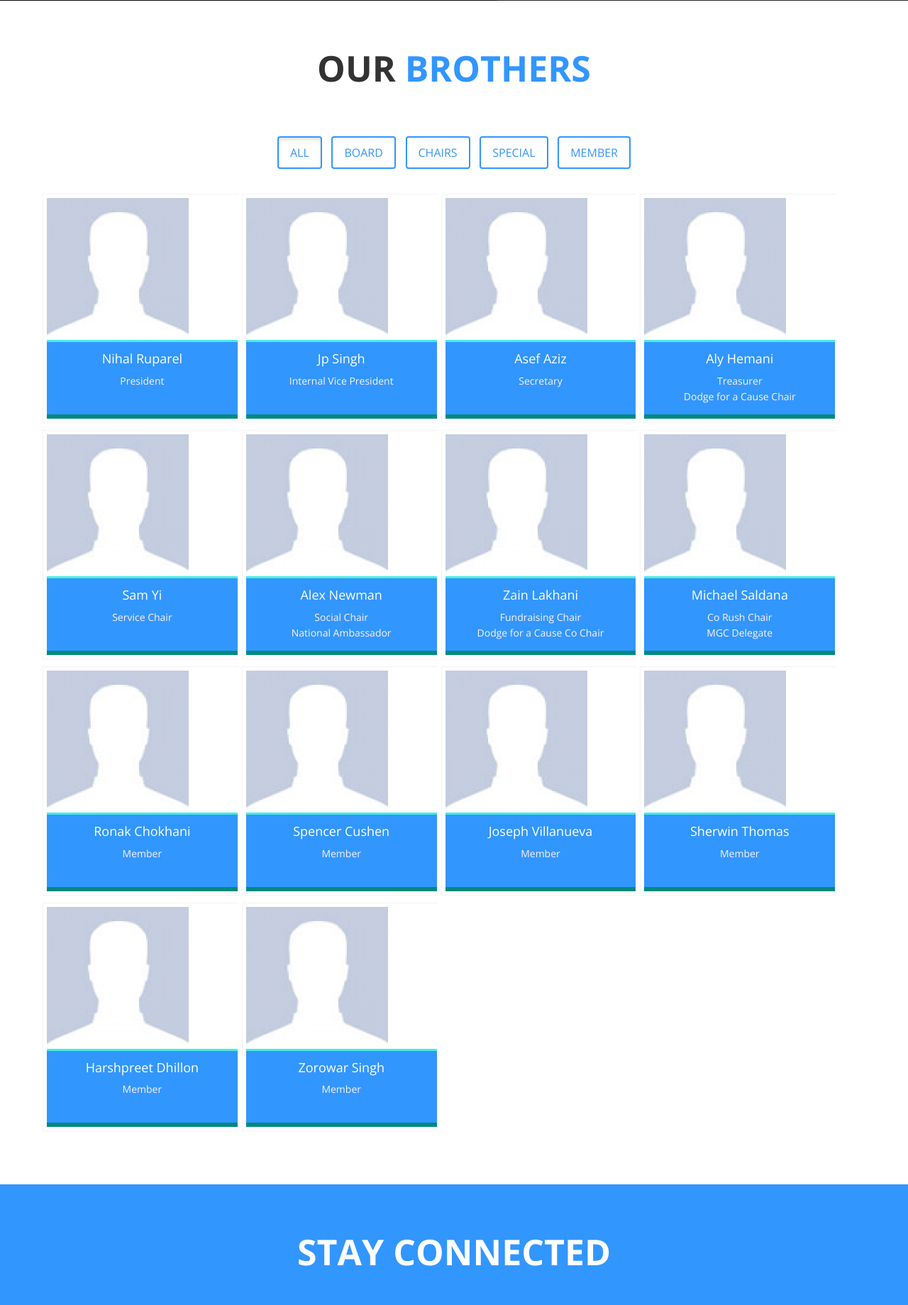
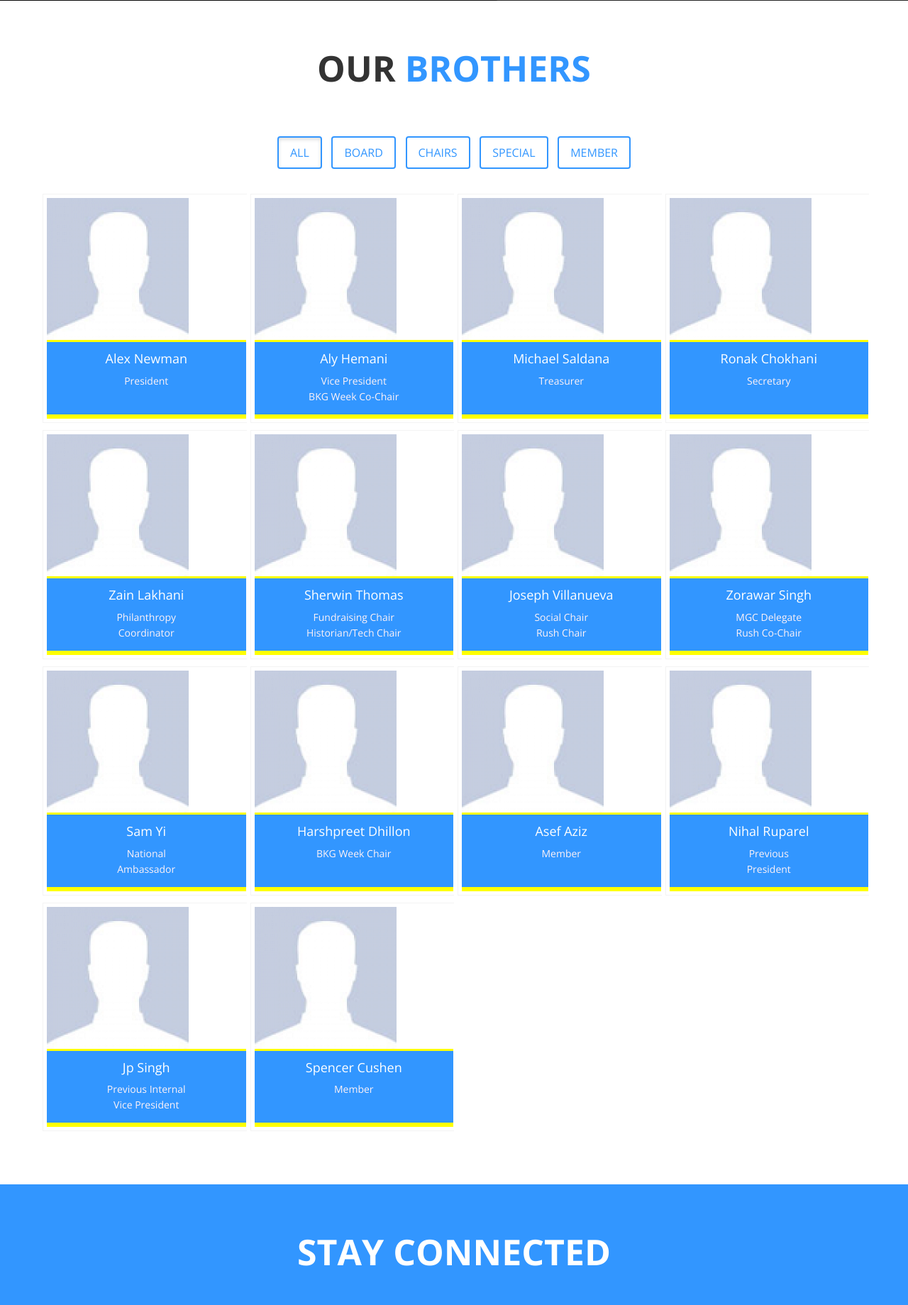
Before and after one commit to BKGBaylor/bkgbaylor.github.io, a PHP site: page / in a window 1280 px wide. Shown: the part 4022-5861 px from the top of the page at 71% size. Run offline with PHP 8.4, Linux system fonts and the light colour scheme.

Commit message:
Updated Leadership Positions

```diff
--- a/assets/css/style.css
+++ b/assets/css/style.css
@@ -85,8 +85,8 @@ header{width: 100%; height: 60px; position: fixed; top:0;}
 #pictures .owl-theme .owl-controls .owl-page span{background:0 0;display:none}
 #brothers .controls{text-align:center;margin-bottom:20px}
 #brothers .controls .btn{margin:10px 5px;text-transform:uppercase;font-weight:300}
-#brothers .portfolio-items .mix{width:24%;overflow:hidden}
-#brothers .portfolio-items figure{background:#fff;float:left;margin:5px;width:100%;height:100%;padding:5px;border:1px solid #F3F3F3;position:relative}
+#brothers .portfolio-items .mix{width:25%;overflow:hidden}
+#brothers .portfolio-items figure{background:#fff;float:center;margin:5px;width:100%;height:100%;padding:5px;border:1px solid #F3F3F3;position:relative}
 #brothers .portfolio-items figure .img{position:relative}
 #brothers .portfolio-items figure .img img{max-width:100%;height:auto;vertical-align:middle}
 #brothers .portfolio-items figure .img .overlay{display:block;background:rgba(0,0,0,.8);position:absolute;top:0;left:0;bottom:0;right:0;overflow:hidden;-webkit-transition:all .5s;-moz-transition:all .5s;transition:all .5s;z-index:20;opacity:0}
@@ -96,7 +96,7 @@ header{width: 100%; height: 60px; position: fixed; top:0;}
 #brothers .portfolio-items figure:hover .overlay{opacity:1}
 #brothers .portfolio-items figure:hover a.link-left{left:30%;opacity:1;color:#FFFF00}
 #brothers .portfolio-items figure:hover a.link-right{right:30%;opacity:1;color:#FFFF00}
-#brothers .portfolio-items .item-description{padding:4px 12px;text-align:center;background-color:#3296FF;border-top:3px solid #45EFDF;border-bottom:6px solid #008A7D;-webkit-transition:all .5s;-moz-transition:all .5s;transition:all .5s;position:relative}
+#brothers .portfolio-items .item-description{padding:4px 12px;text-align:center;background-color:#3296FF;border-top:3px solid #FFFF00;border-bottom:6px solid #FFFF00;-webkit-transition:all .5s;-moz-transition:all .5s;transition:all .5s;position:relative}
 #brothers .portfolio-items .item-description:after{border-color:#fff transparent;border-style:solid;border-width:0 22px 22px;top:-25px;content:"";display:block;left:50%;margin-left:-24px;position:absolute;width:25px;z-index:22;opacity:0;-webkit-transition:all .5s;-moz-transition:all .5s;transition:all .5s}
 #brothers .portfolio-items .item-description h4{color:#fff;font-weight:300;font-size:18px;-webkit-transition:all .5s;-moz-transition:all .5s;transition:all .5s}
 #brothers .portfolio-items .item-description p{color:#FEF2F6;font-weight:300;line-height:22px;-webkit-transition:all .5s;-moz-transition:all .5s;transition:all .5s}
--- a/index.html
+++ b/index.html
@@ -537,17 +537,182 @@
 								<div class="img">
 									<img src="assets/img/brothers/Genericp.png" alt="">
 									<div class="overlay">
+										<a data-lightbox="Alex Newman" href="assets/img/brothers/Genericp.png" class="link-left"><i class="fa fa-plus"></i></a>
+										<a href="https://www.facebook.com/alex.newman.75033" target="_blank" class="link-right"><i class="fa fa-facebook"></i></a>
+									</div>
+								</div>
+								<figcaption class="item-description">
+									<h4 class="item-title">Alex Newman</h4>
+									<p>President<br><br></p>
+								</figcaption>
+							</figure>
+						</div>
+						<div class="mix board chair" data-myorder="1">
+							<figure>
+								<div class="img">
+									<img src="assets/img/brothers/Genericp.png" alt="">
+									<div class="overlay">
+										<a data-lightbox="Aly Hemani" href="assets/img/brothers/Genericp.png" class="link-left"><i class="fa fa-plus"></i></a>
+										<a href="https://www.facebook.com/alyyyyyy" target="_blank" class="link-right"><i class="fa fa-facebook"></i></a>
+									</div>
+								</div>
+								<figcaption class="item-description">
+									<h4 class="item-title">Aly Hemani</h4>
+									<p>Vice President<br>BKG Week Co-Chair<br></p>
+								</figcaption>
+							</figure>
+						</div>
+						<div class="mix board" data-myorder="1">
+							<figure>
+								<div class="img">
+									<img src="assets/img/brothers/Genericp.png" alt="">
+									<div class="overlay">
+										<a data-lightbox="Michael Saldana" href="assets/img/brothers/Genericp.png" class="link-left"><i class="fa fa-plus"></i></a>
+										<a href="https://www.facebook.com/profile.php?id=100006666166186" target="_blank" class="link-right"><i class="fa fa-facebook"></i></a>
+									</div>
+								</div>
+								<figcaption class="item-description">
+									<h4 class="item-title">Michael Saldana</h4>
+									<p>Treasurer<br><br></p>
+								</figcaption>
+							</figure>
+						</div>
+						<div class="mix board" data-myorder="1">
+							<figure>
+								<div class="img">
+									<img src="assets/img/brothers/Genericp.png" alt="">
+									<div class="overlay">
+										<a data-lightbox="Ronak Chokhani" href="assets/img/brothers/Genericp.png" class="link-left"><i class="fa fa-plus"></i></a>
+										<a href="https://www.facebook.com/ronak.chokhani" target="_blank" class="link-right"><i class="fa fa-facebook"></i></a>
+									</div>
+								</div>
+								<figcaption class="item-description">
+									<h4 class="item-title">Ronak Chokhani</h4>
+									<p>Secretary<br><br></p>
+								</figcaption>
+							</figure>
+						</div>
+						<div class="mix board" data-myorder="1">
+							<figure>
+								<div class="img">
+									<img src="assets/img/brothers/Genericp.png" alt="">
+									<div class="overlay">
+										<a data-lightbox="Zain Lakhani" href="assets/img/brothers/Genericp.png" class="link-left"><i class="fa fa-plus"></i></a>
+										<a href="https://www.facebook.com/zain.lakhani.10" target="_blank" class="link-right"><i class="fa fa-facebook"></i></a>
+									</div>
+								</div>
+								<figcaption class="item-description">
+									<h4 class="item-title">Zain Lakhani</h4>
+									<p>Philanthropy<br>Coordinator<br></p>
+								</figcaption>
+							</figure>
+						</div>
+						<div class="mix chair" data-myorder="1">
+							<figure>
+								<div class="img">
+									<img src="assets/img/brothers/Genericp.png" alt="">
+									<div class="overlay">
+										<a data-lightbox="Sherwin Thomas" href="assets/img/brothers/Genericp.png" class="link-left"><i class="fa fa-plus"></i></a>
+										<a href="https://www.facebook.com/sherwinskthomas" target="_blank" class="link-right"><i class="fa fa-facebook"></i></a>
+									</div>
+								</div>
+								<figcaption class="item-description">
+									<h4 class="item-title">Sherwin Thomas</h4>
+									<p>Fundraising Chair<br>Historian/Tech Chair<br></p>
+								</figcaption>
+							</figure>
+						</div>
+						<div class="mix chair" data-myorder="1">
+							<figure>
+								<div class="img">
+									<img src="assets/img/brothers/Genericp.png" alt="">
+									<div class="overlay">
+										<a data-lightbox="Joseph Villanueva" href="assets/img/brothers/Genericp.png" class="link-left"><i class="fa fa-plus"></i></a>
+										<a href="https://www.facebook.com/joseph.villanueva.92" target="_blank" class="link-right"><i class="fa fa-facebook"></i></a>
+									</div>
+								</div>
+								<figcaption class="item-description">
+									<h4 class="item-title">Joseph Villanueva</h4>
+									<p>Social Chair<br>Rush Chair<br></p>
+								</figcaption>
+							</figure>
+						</div>
+						<div class="mix chair special" data-myorder="1">
+							<figure>
+								<div class="img">
+									<img src="assets/img/brothers/Genericp.png" alt="">
+									<div class="overlay">
+										<a data-lightbox="Zorawar Singh" href="assets/img/brothers/Genericp.png" class="link-left"><i class="fa fa-plus"></i></a>
+										<a href="https://www.facebook.com/zorawar1996" target="_blank" class="link-right"><i class="fa fa-facebook"></i></a>
+									</div>
+								</div>
+								<figcaption class="item-description">
+									<h4 class="item-title">Zorawar Singh</h4>
+									<p>MGC Delegate<br>Rush Co-Chair<br></p>
+								</figcaption>
+							</figure>
+						</div>
+						<div class="mix special" data-myorder="1">
+							<figure>
+								<div class="img">
+									<img src="assets/img/brothers/Genericp.png" alt="">
+									<div class="overlay">
+										<a data-lightbox="Sam Yi" href="assets/img/brothers/Genericp.png" class="link-left"><i class="fa fa-plus"></i></a>
+										<a href="https://www.facebook.com/lingyun.yi.5" target="_blank" class="link-right"><i class="fa fa-facebook"></i></a>
+									</div>
+								</div>
+								<figcaption class="item-description">
+									<h4 class="item-title">Sam Yi</h4>
+									<p>National<br>Ambassador<br></p>
+								</figcaption>
+							</figure>
+						</div>
+						<div class="mix chair" data-myorder="1">
+							<figure>
+								<div class="img">
+									<img src="assets/img/brothers/Genericp.png" alt="">
+									<div class="overlay">
+										<a data-lightbox="Harshpreet Dhillon" href="assets/img/brothers/Genericp.png" class="link-left"><i class="fa fa-plus"></i></a>
+										<a href="https://www.facebook.com/harshpreetd1" target="_blank" class="link-right"><i class="fa fa-facebook"></i></a>
+									</div>
+								</div>
+								<figcaption class="item-description">
+									<h4 class="item-title">Harshpreet Dhillon</h4>
+									<p>BKG Week Chair<br><br></p>
+								</figcaption>
+							</figure>
+						</div>
+						<div class="mix member" data-myorder="1">
+							<figure>
+								<div class="img">
+									<img src="assets/img/brothers/Genericp.png" alt="">
+									<div class="overlay">
+										<a data-lightbox="Asef Aziz" href="assets/img/brothers/Genericp.png" class="link-left"><i class="fa fa-plus"></i></a>
+										<a href="https://www.facebook.com/asef.aziz.9" target="_blank" class="link-right"><i class="fa fa-facebook"></i></a>
+									</div>
+								</div>
+								<figcaption class="item-description">
+									<h4 class="item-title">Asef Aziz</h4>
+									<p>Member<br><br></p>
+								</figcaption>
+							</figure>
+						</div>
+						<div class="mix member" data-myorder="1">
+							<figure>
+								<div class="img">
+									<img src="assets/img/brothers/Genericp.png" alt="">
+									<div class="overlay">
 										<a data-lightbox="Nihal Ruparel" href="assets/img/brothers/Genericp.png" class="link-left"><i class="fa fa-plus"></i></a>
 										<a href="https://www.facebook.com/nihal.ruparel" target="_blank" class="link-right"><i class="fa fa-facebook"></i></a>
 									</div>
 								</div>
 								<figcaption class="item-description">
 									<h4 class="item-title">Nihal Ruparel</h4>
-									<p>President<br><br></p>
+									<p>Previous<br/>President<br></p>
 								</figcaption>
 							</figure>
 						</div>
-						<div class="mix board" data-myorder="2">
+						<div class="mix member" data-myorder="2">
 							<figure>
 								<div class="img">
 									<img src="assets/img/brothers/Genericp.png" alt="">
@@ -558,125 +723,12 @@
 								</div>
 								<figcaption class="item-description">
 									<h4 class="item-title">Jp Singh</h4>
-									<p>Internal Vice President<br><br></p>
+									<p>Previous Internal<br/>Vice President<br></p>
 								</figcaption>
 							</figure>
-		        </div>
-
-		        <div class="mix board" data-myorder="3">
-		          <figure>
-								<div class="img">
-									<img src="assets/img/brothers/Genericp.png" alt="">
-									<div class="overlay">
-										<a data-lightbox="Asef Aziz" href="assets/img/brothers/Genericp.png" class="link-left"><i class="fa fa-plus"></i></a>
-										<a href="https://www.facebook.com/asef.aziz.9" target="_blank" class="link-right"><i class="fa fa-facebook"></i></a>
-									</div>
-								</div>
-								<figcaption class="item-description">
-									<h4 class="item-title">Asef Aziz</h4>
-									<p>Secretary<br><br></p>
-								</figcaption>
-							</figure>
-		        </div>
-
-		        <div class="mix board chair" data-myorder="4">
-		          <figure>
-								<div class="img">
-									<img src="assets/img/brothers/Genericp.png" alt="">
-									<div class="overlay">
-										<a data-lightbox="Aly Hemani" href="assets/img/brothers/Genericp.jpg" class="link-left"><i class="fa fa-plus"></i></a>
-										<a href="https://www.facebook.com/alyyyyyy" target="_blank" class="link-right"><i class="fa fa-facebook"></i></a>
-									</div>
-								</div>
-								<figcaption class="item-description">
-									<h4 class="item-title">Aly Hemani</h4>
-									<p>Treasurer<br>Dodge for a Cause Chair<br></p>
-								</figcaption>
-							</figure>
-		        </div>
-
-		        <div class="mix chair" data-myorder="5">
-		          <figure>
-								<div class="img">
-									<img src="assets/img/brothers/Genericp.png" alt="">
-									<div class="overlay">
-										<a data-lightbox="Sam Yi" href="assets/img/brothers/Genericp.png" class="link-left"><i class="fa fa-plus"></i></a>
-										<a href="https://www.facebook.com/lingyun.yi.5" target="_blank" class="link-right"><i class="fa fa-facebook"></i></a>
-									</div>
-								</div>
-								<figcaption class="item-description">
-									<h4 class="item-title">Sam Yi</h4>
-									<p>Service Chair<br><br></p>
-								</figcaption>
-							</figure>
-		        </div>
-
-		        <div class="mix chair special" data-myorder="6">
-		          <figure>
-								<div class="img">
-									<img src="assets/img/brothers/Genericp.png" alt="">
-									<div class="overlay">
-										<a data-lightbox="Alex Newman" href="assets/img/brothers/Genericp.jpg" class="link-left"><i class="fa fa-plus"></i></a>
-										<a href="https://www.facebook.com/alex.newman.75033" target="_blank" class="link-right"><i class="fa fa-facebook"></i></a>
-									</div>
-								</div>
-								<figcaption class="item-description">
-									<h4 class="item-title">Alex Newman</h4>
-									<p>Social Chair<br>National Ambassador<br/></p>
-								</figcaption>
-							</figure>
-		        </div>
-
-		        <div class="mix chair" data-myorder="7">
-		          <figure>
-								<div class="img">
-									<img  src="assets/img/brothers/Genericp.png" alt="">
-									<div class="overlay">
-										<a data-lightbox="Zain Lakhani" href="assets/img/brothers/Genericp.jpg" class="link-left"><i class="fa fa-plus"></i></a>
-										<a href="https://www.facebook.com/zain.lakhani.10" target="_blank" class="link-right"><i class="fa fa-facebook"></i></a>
-									</div>
-								</div>
-								<figcaption class="item-description">
-									<h4 class="item-title">Zain Lakhani</h4>
-									<p>Fundraising Chair<br>Dodge for a Cause Co Chair<br></p>
-								</figcaption>
-							</figure>
-		        </div>
-
-		        <div class="mix chair special" data-myorder="8">
-		          <figure>
-								<div class="img">
-									<img src="assets/img/brothers/Genericp.png" alt="">
-									<div class="overlay">
-										<a data-lightbox="Michael Saldana" href="assets/img/brothers/Genericp.jpg" class="link-left"><i class="fa fa-plus"></i></a>
-										<a href="https://www.facebook.com/profile.php?id=100006666166186" target="_blank" class="link-right"><i class="fa fa-facebook"></i></a>
-									</div>
-								</div>
-								<figcaption class="item-description">
-									<h4 class="item-title">Michael Saldana</h4>
-									<p>Co Rush Chair<br>MGC Delegate<br></p>
-								</figcaption>
-							</figure>
-		        </div>
-
-				<div class="mix member" data-myorder="9">
-		          <figure>
-								<div class="img">
-									<img src="assets/img/brothers/Genericp.png" alt="">
-									<div class="overlay">
-										<a data-lightbox="Ronak Chokhani" href="assets/img/brothers/Genericp.jpg" class="link-left"><i class="fa fa-plus"></i></a>
-										<a href="https://www.facebook.com/ronak.chokhani" target="_blank" class="link-right"><i class="fa fa-facebook"></i></a>
-									</div>
-								</div>
-								<figcaption class="item-description">
-									<h4 class="item-title">Ronak Chokhani</h4>
-									<p>Member<br><br></p>
-								</figcaption>
-							</figure>
-		        </div>
-
-				<div class="mix member" data-myorder="10">
-		          <figure>
+						</div>
+						<div class="mix member" data-myorder="10">
+							<figure>
 								<div class="img">
 									<img src="assets/img/brothers/Genericp.png" alt="">
 									<div class="overlay">
@@ -689,73 +741,8 @@
 									<p>Member<br><br></p>
 								</figcaption>
 							</figure>
-		        </div>
-
-				<div class="mix member" data-myorder="11">
-		          <figure>
-								<div class="img">
-									<img src="assets/img/brothers/Genericp.png" alt="">
-									<div class="overlay">
-										<a data-lightbox="Joseph Villanueva" href="assets/img/brothers/Genericp.png" class="link-left"><i class="fa fa-plus"></i></a>
-										<a href="https://www.facebook.com/joseph.villanueva.92" target="_blank" class="link-right"><i class="fa fa-facebook"></i></a>
-									</div>
-								</div>
-								<figcaption class="item-description">
-									<h4 class="item-title">Joseph Villanueva</h4>
-									<p>Member<br><br></p>
-								</figcaption>
-							</figure>
-		        </div>
-
-				<div class="mix member" data-myorder="12">
-		          <figure>
-								<div class="img">
-									<img src="assets/img/brothers/Genericp.png" alt="">
-									<div class="overlay">
-										<a data-lightbox="Sherwin Thomas" href="assets/img/brothers/Genericp.png" class="link-left"><i class="fa fa-plus"></i></a>
-										<a href="https://www.facebook.com/sherwinskthomas" target="_blank" class="link-right"><i class="fa fa-facebook"></i></a>
-									</div>
-								</div>
-								<figcaption class="item-description">
-									<h4 class="item-title">Sherwin Thomas</h4>
-									<p>Member<br><br></p>
-								</figcaption>
-							</figure>
-		        </div>
-
-				<div class="mix member" data-myorder="13">
-		          <figure>
-								<div class="img">
-									<img src="assets/img/brothers/Genericp.png" alt="">
-									<div class="overlay">
-										<a data-lightbox="Harshpreet Dhillon" href="assets/img/brothers/Genericp.jpg" class="link-left"><i class="fa fa-plus"></i></a>
-										<a href="https://www.facebook.com/harshpreetd1" target="_blank" class="link-right"><i class="fa fa-facebook"></i></a>
-									</div>
-								</div>
-								<figcaption class="item-description">
-									<h4 class="item-title">Harshpreet Dhillon</h4>
-									<p>Member<br><br></p>
-								</figcaption>
-							</figure>
-		        </div>
-
-				<div class="mix member" data-myorder="14">
-		          <figure>
-								<div class="img">
-									<img src="assets/img/brothers/Genericp.png" alt="">
-									<div class="overlay">
-										<a data-lightbox="Zorowar Singh" href="assets/img/brothers/Genericp.jpg" class="link-left"><i class="fa fa-plus"></i></a>
-										<a href="https://www.facebook.com/zorawar1996" target="_blank" class="link-right"><i class="fa fa-facebook"></i></a>
-									</div>
-								</div>
-								<figcaption class="item-description">
-									<h4 class="item-title">Zorowar Singh</h4>
-									<p>Member<br><br></p>
-								</figcaption>
-							</figure>
-		        </div>
-
-      		</div>
+						</div>
+					</div>
 				</div>
 			</div>
 		</section>
```
Also changed, not shown: assets/img/photos/image1.JPG (added), assets/img/photos/image2.JPG (added), assets/img/photos/image3.JPG (added).
